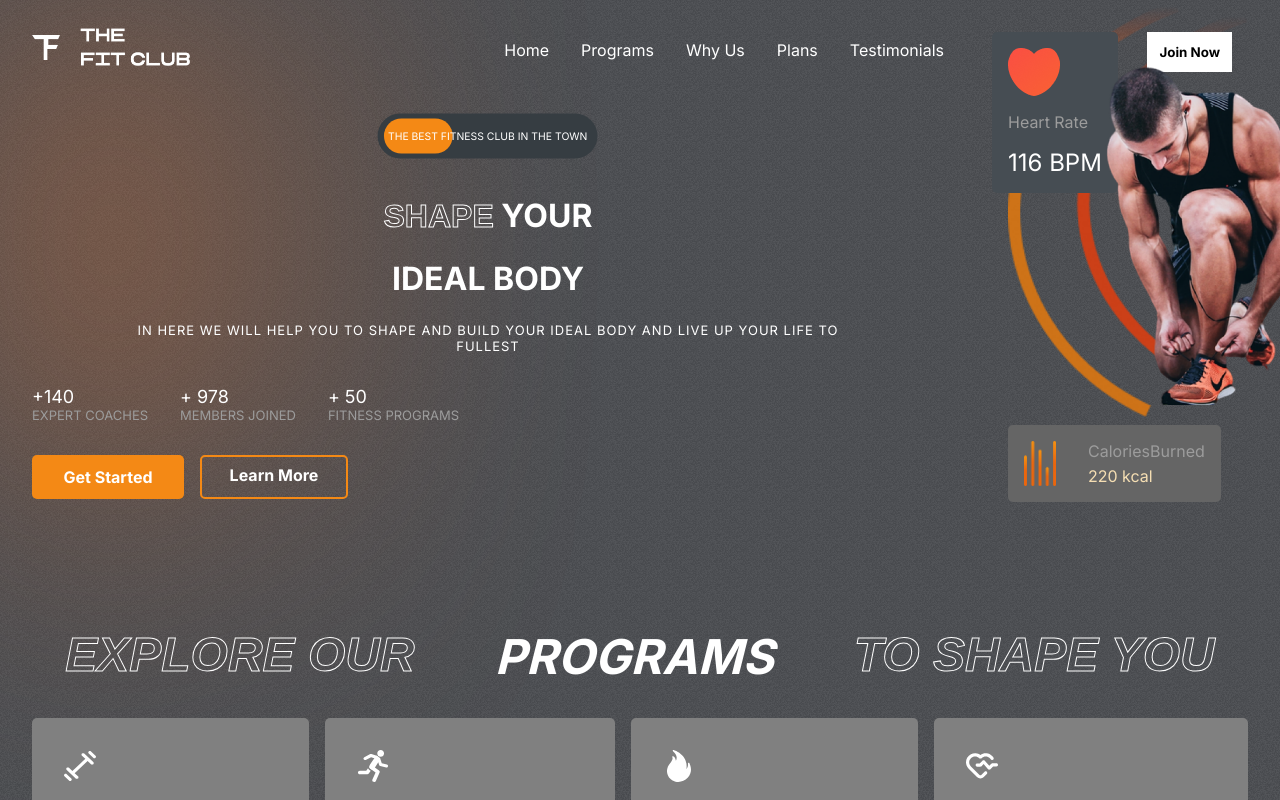
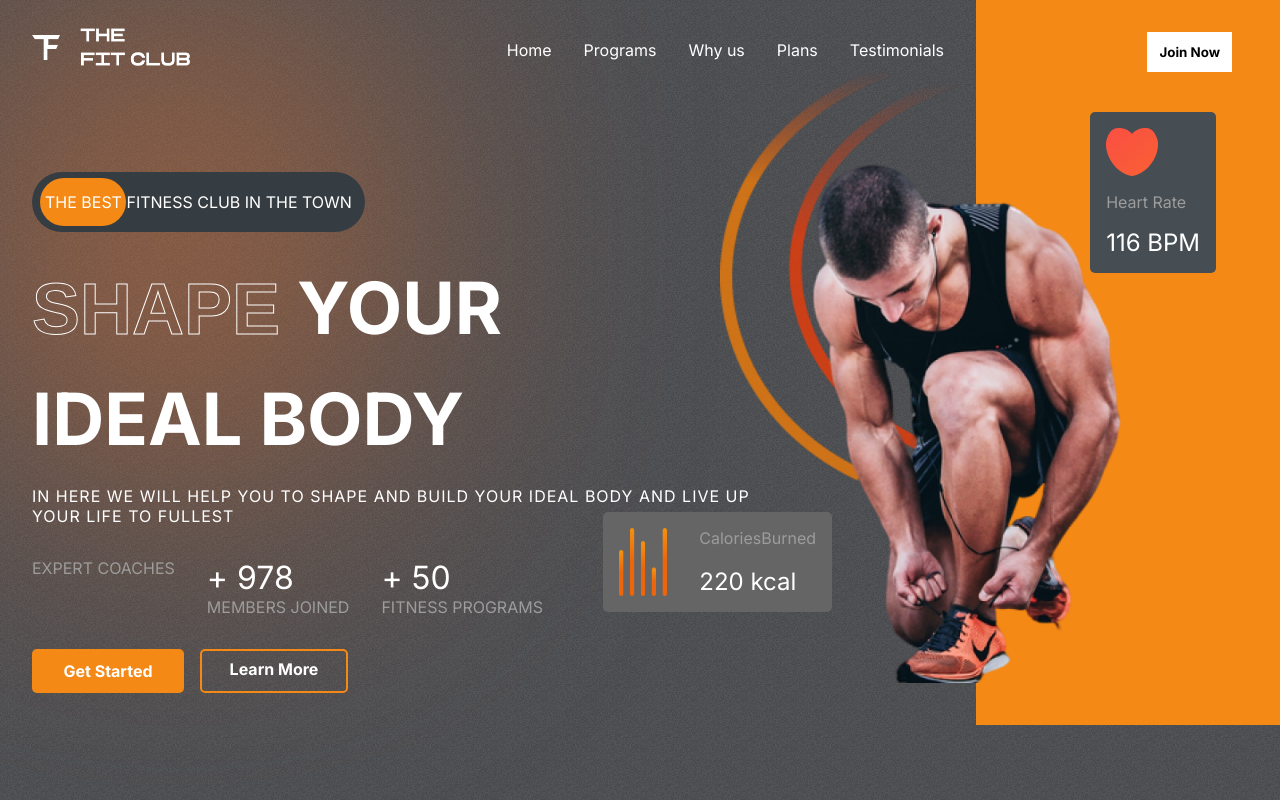
Before and after one commit to 404Bappy/FitnessRevolution-APP, a React (Create React App) app: page / in a window 1280 px wide. Shown: the top 800 px of the page. Built offline with nearby package versions, Linux system fonts and the light colour scheme.

Commit message:
first commit

```diff
--- a/src/Components/Header/Header.css
+++ b/src/Components/Header/Header.css
@@ -19,7 +19,7 @@
   color: var(--orange);
   cursor: pointer;
 }
-
+/*
 @media screen and (max-width: 768px) {
   .header > :nth-child(2) {
     position: fixed;
@@ -32,4 +32,4 @@
     background-color: var(--appColor);
     padding: 2rem;
   }
-}
+} */
--- a/src/Components/Header/Header.js
+++ b/src/Components/Header/Header.js
@@ -27,12 +27,48 @@ const Header = () => {
         </div>
       ) : (
         <ul className="Header-menue">
-          <li onClick={() => setMenuOpen(false)}>
-            <Link>Home</Link>
+          <li>
+            <Link
+              onClick={() => setMenuOpen(false)}
+              activeClass="active"
+              to="header"
+              span={true}
+              smooth={true}
+            >
+              Home
+            </Link>
           </li>
-          <li onClick={() => setMenuOpen(false)}>Programs</li>
-          <li onClick={() => setMenuOpen(false)}>Why Us</li>
-          <li onClick={() => setMenuOpen(false)}>Plans</li>
+          <li>
+            <Link
+              onClick={() => setMenuOpen(false)}
+              to="programs"
+              span={true}
+              smooth={true}
+            >
+              Programs
+            </Link>
+          </li>
+          <li>
+            <Link
+              onClick={() => setMenuOpen(false)}
+              to="Reasons"
+              span={true}
+              smooth={true}
+            >
+              Why us
+            </Link>
+          </li>
+          <li>
+            {" "}
+            <Link
+              onClick={() => setMenuOpen(false)}
+              to="plans"
+              span={true}
+              smooth={true}
+            >
+              Plans
+            </Link>{" "}
+          </li>
           <li>
             <Link
               onClick={() => setMenuOpen(false)}
--- a/src/Components/Hero/Hero.css
+++ b/src/Components/Hero/Hero.css
@@ -181,7 +181,7 @@
   height: 30rem;
   left: 0;
 }
-
+/*
 @media screen and (max-width: 768px) {
   .hero {
     flex-direction: column;
@@ -255,4 +255,4 @@
   width: 15rem;
   left: 2rem;
   top: 0rem;
-}
+} */
--- a/src/Components/Hero/Hero.js
+++ b/src/Components/Hero/Hero.js
@@ -3,6 +3,7 @@ import Header from "../Header/Header";
 import hero_image from "../../assets/hero_image.png";
 import hero_image_back from "../../assets/hero_image_back.png";
 import Heart from "../../assets/heart.png";
+import numberCounter from "number-counter";
 import Calories from "../../assets/calories.png";
 
 import { motion } from "framer-motion";
@@ -46,7 +47,9 @@ const Hero = () => {
         {/* FIGURES? */}
         <div className="figures">
           <div>
-            <span className="spn1st">+140</span>
+            <span className="spn1st">
+              <numberCounter end={140} start={100} delay="4" preFix="+" />
+            </span>
             <span className="spn2nd">EXPERT COACHES</span>
           </div>
           <div>
--- a/src/Components/Join/Join.css
+++ b/src/Components/Join/Join.css
@@ -52,7 +52,7 @@
   color: white;
 }
 
-@media screen and (max-width: 768px) {
+/* @media screen and (max-width: 768px) {
   .join {
     flex-direction: column;
     gap: 1rem;
@@ -65,4 +65,4 @@
   .right-join {
     padding: 2rem;
   }
-}
+} */
--- a/src/Components/Plans/Plans.css
+++ b/src/Components/Plans/Plans.css
@@ -85,7 +85,7 @@
 .plans > :nth-child(2) > button {
   color: orange;
 }
-
+/*
 @media screen and (max-width: 768px) {
   .plan {
     flex-direction: column;
@@ -93,4 +93,4 @@
   .plans > :nth-child(2) {
     transform: none;
   }
-}
+} */
--- a/src/Components/Programs/Programs.css
+++ b/src/Components/Programs/Programs.css
@@ -59,7 +59,7 @@
   cursor: pointer;
 }
 
-@media screen and (max-width: 768px) {
+/* @media screen and (max-width: 768px) {
   .programs-header {
     flex-direction: column;
     gap: 1rem;
@@ -71,4 +71,4 @@
   .program-categories {
     flex-direction: column;
   }
-}
+} */
--- a/src/Components/Reasons/Reasons.css
+++ b/src/Components/Reasons/Reasons.css
@@ -80,7 +80,7 @@
 .partners > img {
   width: 2.5rem;
 }
-
+/*
 @media screen and (max-width: 768px) {
   .Reasons {
     flex-direction: column;
@@ -105,4 +105,4 @@
     width: 7rem;
     height: 6rem;
   }
-}
+} */
--- a/src/Components/Testimonials/Testimonials.css
+++ b/src/Components/Testimonials/Testimonials.css
@@ -75,7 +75,7 @@
   width: 1.5rem;
   cursor: pointer;
 }
-
+/*
 @media screen and (max-width: 768px) {
   .testimonials {
     flex-direction: column;
@@ -107,4 +107,4 @@
     bottom: 0;
     left: 0;
   }
-}
+} */
```
